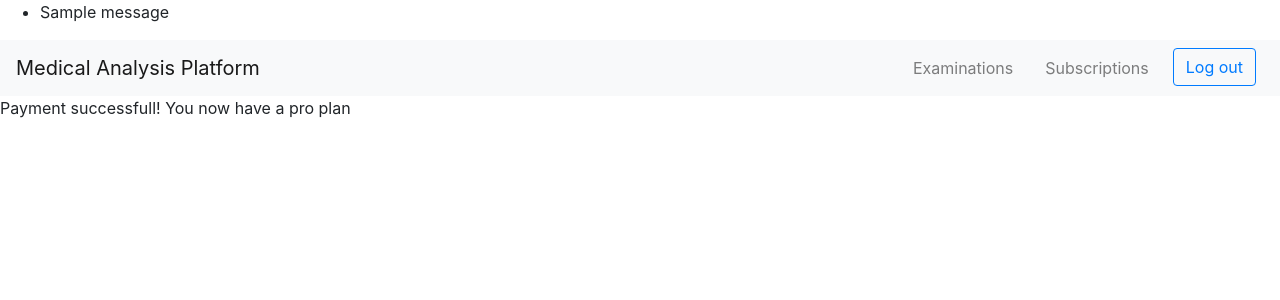
After one commit to iliaparvanov/med-analysis-platform, a Django app: page /subscriptions/checkout/success in a window 1280 px wide. The commit adds this page. Shown: the top 300 px of the page. Run offline with Django 3.2, Linux system fonts and the light colour scheme; a user stored in the database is signed in; tables that the repository leaves empty hold one stand-in row (values such as "Sample post"); one stand-in notice (Sample message) is shown; some libraries are stand-ins or nearby versions.

Commit message:
Can't believe it but subscriptions actually work

```diff
--- a/med_analyser/common/models.py
+++ b/med_analyser/common/models.py
@@ -24,17 +24,25 @@ class Doctor(models.Model):
     hospital = models.ForeignKey(Hospital, on_delete=models.SET_NULL, related_name='doctors', null=True)
     subscription = models.OneToOneField(Subscription, on_delete=models.CASCADE, null=True, blank=True)
 
+
+
 @receiver(pre_save, sender=Doctor)
 def pre_save_create_subscription(sender, instance, **kwargs):
     free_plan = Plan.objects.filter(plan_type='free').first()
-    customer = stripe.Customer.create(email=instance.user.email)
+    customer = stripe.Customer.create(email=instance.user.email, name=instance.first_name + " " + instance.last_name)
     stripe_sub = stripe.Subscription.create(customer=customer.id, items=[{
         "plan": free_plan.stripe_plan_id
     }])
     sub = Subscription.objects.create(stripe_subscription_id=stripe_sub.id, stripe_customer_id=customer.id, plan=free_plan)
     instance.subscription = sub
 
+
+
 @receiver(pre_delete, sender=Doctor)
-def pre_delete_delete_subscription(sender, instance, **kwargs):
+def pre_delete_delete_subscription_user(sender, instance, **kwargs):
+    instance.user.delete()
     # deleting a customer automatically cancels all active subscriptions
-    deleted_customer = stripe.Customer.delete(instance.subscription.stripe_customer_id)
+    try:
+        deleted_customer = stripe.Customer.delete(instance.subscription.stripe_customer_id)
+    except:
+        pass
--- a/med_analyser/examinations/models.py
+++ b/med_analyser/examinations/models.py
@@ -23,4 +23,5 @@ class Examination(models.Model):
 
 @receiver(pre_delete, sender=Examination)
 def examination_delete(sender, instance, **kwargs):
-    cloudinary.uploader.destroy(instance.image.public_id)
+    if instance.image:
+        cloudinary.uploader.destroy(instance.image.public_id)
--- a/med_analyser/subscriptions/models.py
+++ b/med_analyser/subscriptions/models.py
@@ -3,7 +3,6 @@ from django.conf import settings
 from datetime import datetime
 import stripe
 stripe.api_key = settings.STRIPE_SECRET_KEY
-
 
 
 class Plan(models.Model):
--- a/med_analyser/subscriptions/urls.py
+++ b/med_analyser/subscriptions/urls.py
@@ -4,5 +4,7 @@ from .views import *
 app_name = 'subscriptions'
 urlpatterns = [
     path('', SubscriptionManageView.as_view(), name='manage'),
-    path('checkout', SubscriptionCheckoutView.as_view(), name='checkout')
+    path('checkout/<str:plan_type>/', SubscriptionCheckoutView.as_view(), name='checkout'),
+
+    path('checkout/success', SubscriptionCheckoutSuccessView.as_view(), name='checkout_success')
 ]
--- a/med_analyser/subscriptions/views.py
+++ b/med_analyser/subscriptions/views.py
@@ -1,12 +1,75 @@
-from django.shortcuts import render
-from django.views.generic import TemplateView
+from django.shortcuts import render, redirect
+from django.views.generic import TemplateView, RedirectView
+from django.views import View
+from django.urls import reverse
 from django.contrib.auth.mixins import LoginRequiredMixin
+from django.contrib import messages
+from django.conf import settings
+from subscriptions.models import Plan
+import stripe
+stripe.api_key = settings.STRIPE_SECRET_KEY
 
-
-# Create your views here.
 
 class SubscriptionManageView(LoginRequiredMixin, TemplateView):
     template_name = 'subscriptions/manage.html'
 
 class SubscriptionCheckoutView(LoginRequiredMixin, TemplateView):
     template_name = 'subscriptions/checkout.html'
+
+    def post(self, request, *args, **kwargs):
+        plan_type = request.POST['plan_type']
+        desired_plan = Plan.objects.filter(plan_type=plan_type).first()
+        payment_method_id = request.POST['payment_method_id']
+        customer_id = self.request.user.doctor.subscription.stripe_customer_id
+        stripe.PaymentMethod.attach(payment_method_id, customer=customer_id)
+        customer = stripe.Customer.modify(customer_id,
+            invoice_settings={
+                'default_payment_method': payment_method_id,
+            },
+        )
+        sub = stripe.Subscription.retrieve(self.request.user.doctor.subscription.stripe_subscription_id)
+        stripe_sub = stripe.Subscription.modify(
+            sub.id,
+            cancel_at_period_end=False,
+            items=[
+                {
+                    'id': sub['items']['data'][0].id,
+                    'plan': desired_plan.stripe_plan_id,
+                }
+            ],
+            expand=['latest_invoice.payment_intent'],
+        )
+        if stripe_sub.status == "active" and stripe_sub.latest_invoice.payment_intent.status == "succeeded":
+            # payment succeeds, provision goods
+            request.user.doctor.subscription.plan = desired_plan
+            request.user.doctor.subscription.save()
+            messages.add_message(request, messages.SUCCESS, 'Payment successful!')
+            return redirect(reverse('subscriptions:checkout_success'))
+        elif stripe_sub.status == "incomplete" and stripe_sub.payment_intent.status == "requires_payment_method":
+            messages.add_message(request, messages.ERROR, 'Payment method invalid! Please fill in another payment method!')
+            context = {
+                'plan_type': desired_plan.plan_type
+            }
+            return render(request, template_name, context)
+        else:
+            messages.add_message(request, messages.ERROR, 'Payment method invalid! Please fill in another payment method!')
+            context = {
+
+            }
+            return render(request, template_name, context)
+
+
+
+    def get_context_data(self, **kwargs):
+        context = super().get_context_data(**kwargs)
+        if not 'plan_type' in context.keys():
+            desired_plan = Plan.objects.filter(plan_type=self.kwargs['plan_type']).first()
+            context['plan_type'] = self.kwargs['plan_type']
+
+        context['first_name'] = self.request.user.doctor.first_name
+        context['last_name'] = self.request.user.doctor.last_name
+
+        return context
+
+class SubscriptionCheckoutSuccessView(LoginRequiredMixin, TemplateView):
+    template_name = 'subscriptions/checkout_success.html'
--- a/med_analyser/templates/base.html
+++ b/med_analyser/templates/base.html
@@ -9,14 +9,17 @@
     <link rel="stylesheet" href="https://stackpath.bootstrapcdn.com/bootstrap/4.4.1/css/bootstrap.min.css" integrity="sha384-Vkoo8x4CGsO3+Hhxv8T/Q5PaXtkKtu6ug5TOeNV6gBiFeWPGFN9MuhOf23Q9Ifjh" crossorigin="anonymous">
     <link rel="stylesheet" href="https://use.fontawesome.com/releases/v5.7.0/css/all.css" integrity="sha384-lZN37f5QGtY3VHgisS14W3ExzMWZxybE1SJSEsQp9S+oqd12jhcu+A56Ebc1zFSJ" crossorigin="anonymous">
     <link rel="icon" href="{% static 'img/favicon.png' %}">
-    <script src="https://js.stripe.com/v3/"></script>
   </head>
   <body>
-        <!-- add something to handle messages here
-            {% for message in messages %}
-                {{ message }}
-                {% endfor %}
-        -->
+        <!-- add something to handle messages here -->
+        {% if messages %}
+          <ul class="messages">
+              {% for message in messages %}
+                <li {% if message.tags %} class="{{ message.tags }}"{% endif %}>{{ message }}</li>
+              {% endfor %}
+          </ul>
+        {% endif %}
+
         <nav class="navbar navbar-expand-lg navbar-light bg-light justify-content-end">
           <a class="navbar-brand" href="{% url 'common:home' %}">Medical Analysis Platform</a>
           <button class="navbar-toggler" type="button" data-toggle="collapse" data-target="#navbarText" aria-controls="navbarText" aria-expanded="false" aria-label="Toggle navigation">
--- /dev/null
+++ b/med_analyser/templates/subscriptions/checkout_success.html
@@ -0,0 +1,6 @@
+{% extends 'base.html' %}
+
+{% block content %}
+
+    <p>Payment successfull! You now have a {{ user.doctor.subscription.plan }}</p>
+{% endblock %}
--- a/med_analyser/templates/subscriptions/manage.html
+++ b/med_analyser/templates/subscriptions/manage.html
@@ -47,7 +47,7 @@
                             {% if user.doctor.subscription.plan.plan_type != 'free' %}
                                 <a href="#" class="btn btn-block btn-secondary text-uppercase disabled">Current subscription</a>
                             {% else %}
-                                <a href="#" class="btn btn-block btn-primary text-uppercase">Upgrade</a>
+                                <a href="{% url 'subscriptions:checkout' plan_type='pro' %}" class="btn btn-block btn-primary text-uppercase">Upgrade</a>
                             {% endif %}
                         </div>
                     </div>
```
Also changed, not shown: med_analyser/templates/subscriptions/checkout.html (+42 -8 lines).
